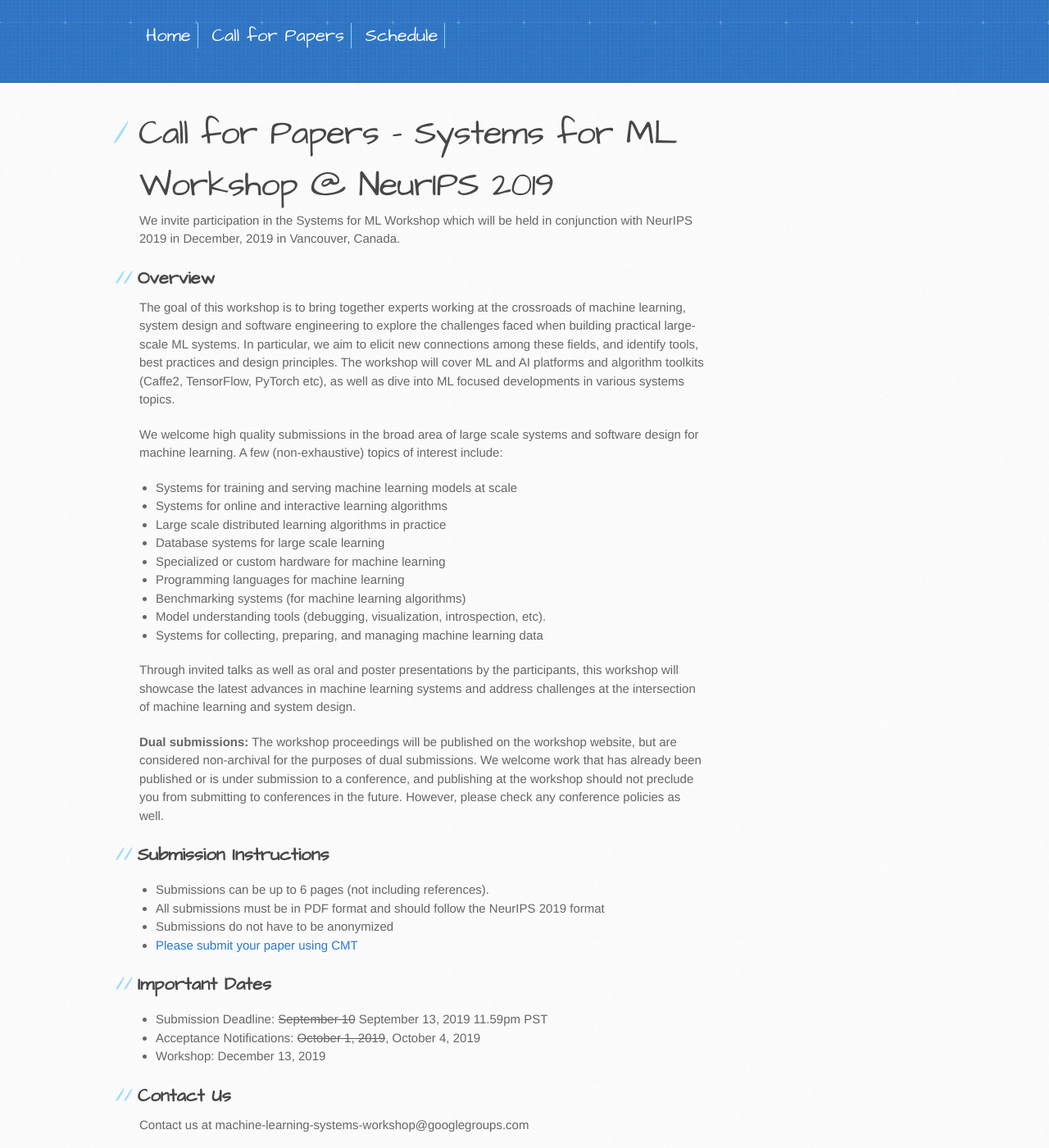
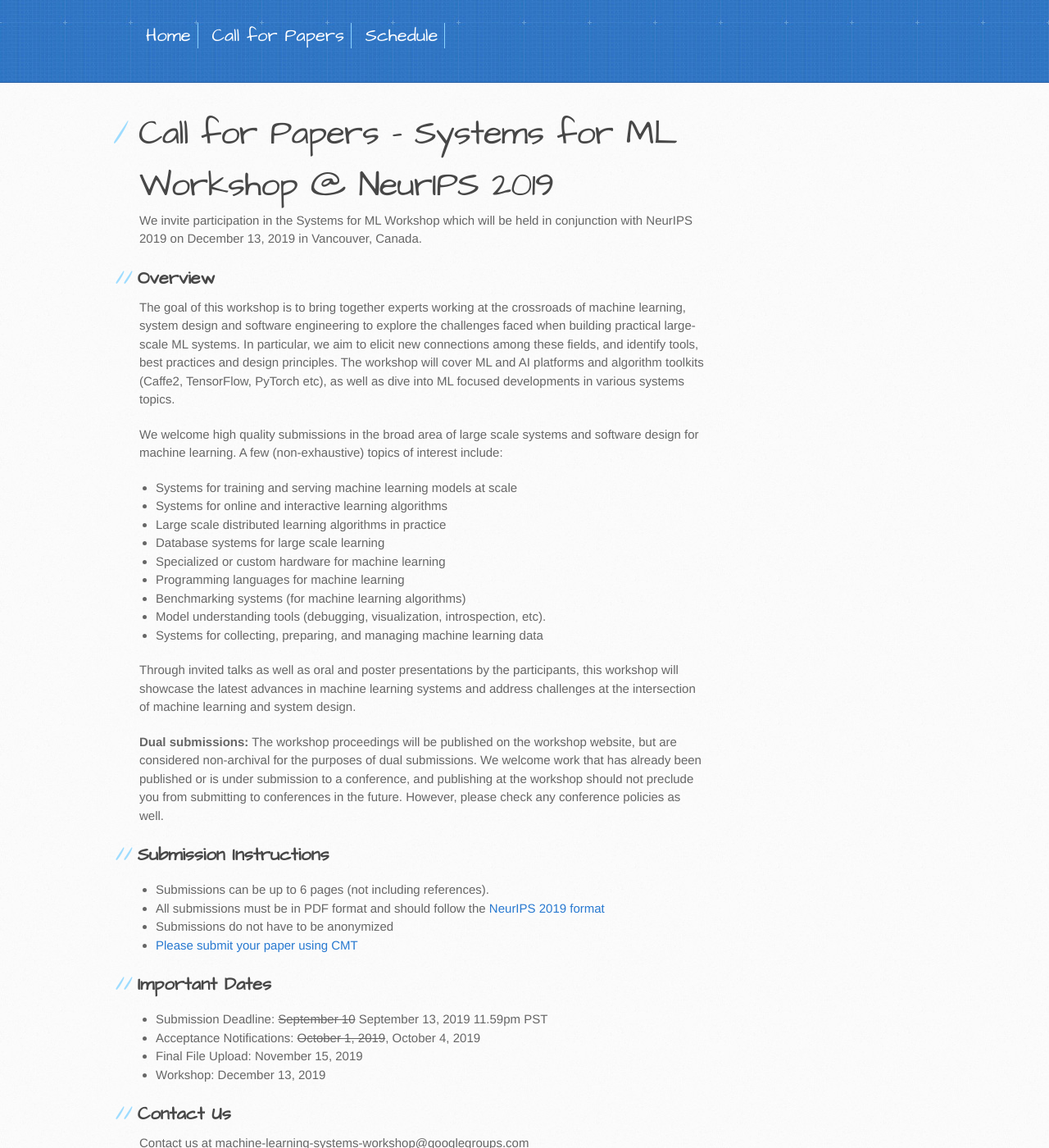
Before and after one commit to LearningSys/neurips19, a Jekyll site: the page built from cfp.md, in a window 1280 px wide and 1400 px high, scrolled down 293 px. Shown: the whole window at 82% size. Built offline with Jekyll 4.4.1, drawn with Linux system fonts in a browser that asks for light colours; our own code applies the rules of GitHub Pages for plain Markdown files; the repository's description, which GitHub fills in, is left out.

Commit message:
camera ready

```diff
--- a/cfp.md
+++ b/cfp.md
@@ -1,5 +1,5 @@
 # Call for Papers - Systems for ML Workshop @ NeurIPS 2019
-We invite participation in the Systems for ML Workshop which will be held in conjunction with NeurIPS 2019 in December, 2019 in Vancouver, Canada.
+We invite participation in the Systems for ML Workshop which will be held in conjunction with NeurIPS 2019 on December 13, 2019 in Vancouver, Canada.
 
 ## Overview
 
@@ -26,13 +26,14 @@ See their Call for Papers for more details.* -->
 
 ## Submission Instructions
 * Submissions can be up to 6 pages (not including references).
-* All submissions must be in PDF format and should follow the NeurIPS 2019 format
+* All submissions must be in PDF format and should follow the [NeurIPS 2019 format](https://nips.cc/Conferences/2019/PaperInformation/StyleFiles)
 * Submissions do not have to be anonymized
 * [Please submit your paper using CMT](https://cmt3.research.microsoft.com/MLSWSML2019/Submission/Index)
 
 ## Important Dates
 * Submission Deadline: ~~September 10~~ September 13, 2019 11.59pm PST
 * Acceptance Notifications: ~~October 1, 2019~~, October 4, 2019
+* Final File Upload: November 15, 2019
 * Workshop: December 13, 2019
 
 
```
